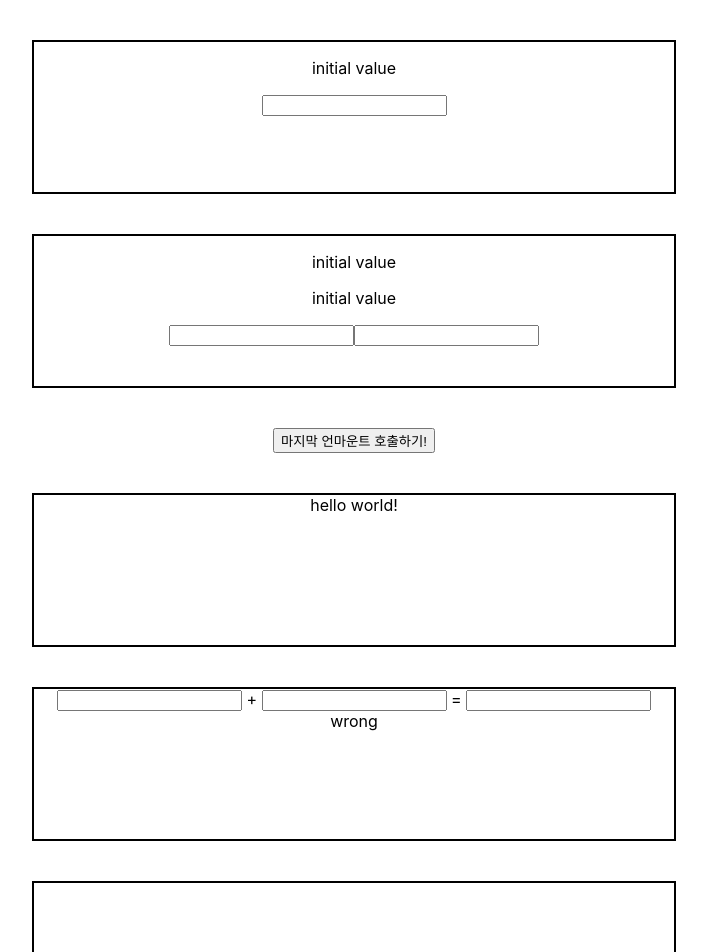
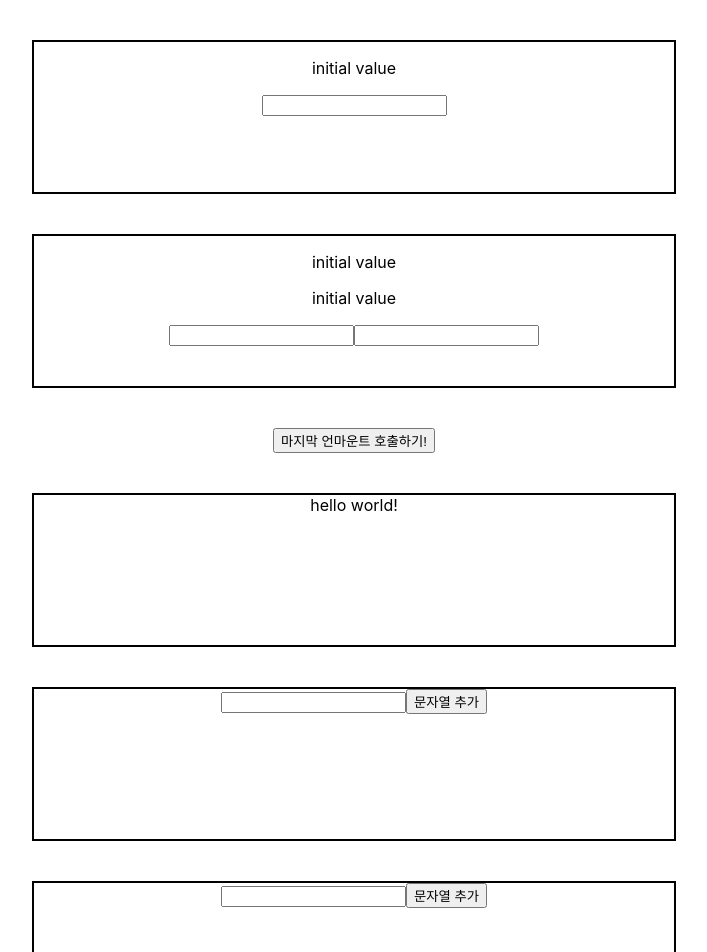
Before and after one commit to ninanung/react.hooks.test, a React (Create React App) app: page / in a window 1280 px wide. Shown: the top 952 px of the page, without its empty margins (286-993 px from the left). Built offline with nearby package versions, Linux system fonts and the light colour scheme.

Commit message:
usecallback

```diff
--- a/src/App.js
+++ b/src/App.js
@@ -62,30 +62,65 @@ const UseContextExample = () => {
 }
 
 const UseMemoExample = () => {
-  const [number1, setNumber1] = useState('');
-  const [number2, setNumber2] = useState('');
-  const [sum, setSum] = useState('');
+  const [string, setString] = useState('');
+  const [stringList, setStringList] = useState([]);
 
-  const check = (insert1, insert2, insert3) => {
-    console.log('sum이 변경될 때만 채점...');
-    if(parseInt(insert1) + parseInt(insert2) === parseInt(insert3)) return 'correct';
-    else return 'wrong';
+  const insert = () => {
+    const newList = stringList.slice();
+    newList.push(string);
+    setStringList(newList);
   }
 
-  const result = useMemo(() => check(number1, number2, sum), [sum])
+  const sum = (list) => {
+    console.log('문자들을 합치는 중입니다...');
+    let stringSum = '';
+    for(let value of list) {
+      stringSum += value + ' ';
+    }
+    return stringSum;
+  }
+
+  const result = useMemo(() => sum(stringList), [stringList]);
 
   return (
     <div>
-      <input onChange={(e) => {setNumber1(e.target.value)}} /> + <input onChange={(e) => {setNumber2(e.target.value)}} /> = <input onChange={(e) => {setSum(e.target.value)}} />
+      <input type='text' onChange={(e) => {setString(e.target.value)}}/>
+      <button onClick={insert}>문자열 추가</button>
       {result}
     </div>
   )
 }
 
 const UseCallbackExample = () => {
+  const [string, setString] = useState('');
+  const [stringList, setStringList] = useState([]);
+
+  const change = useCallback((e) => {
+    setString(e.target.value);
+  }, []);
+
+  const insert = useCallback(() => {
+    const newList = stringList.slice();
+    newList.push(string);
+    setStringList(newList);
+  }, [string, stringList]);
+
+  const sum = useCallback((list) => {
+    console.log('문자들을 합치는 중입니다...');
+    let stringSum = '';
+    for(let value of list) {
+      stringSum += value + ' ';
+    }
+    return stringSum;
+  }, []);
+
+  const result = useMemo(() => sum(stringList), [stringList, sum]);
+
   return (
     <div>
-
+      <input type='text' onChange={change}/>
+      <button onClick={insert}>문자열 추가</button>
+      {result}
     </div>
   )
 }
```
